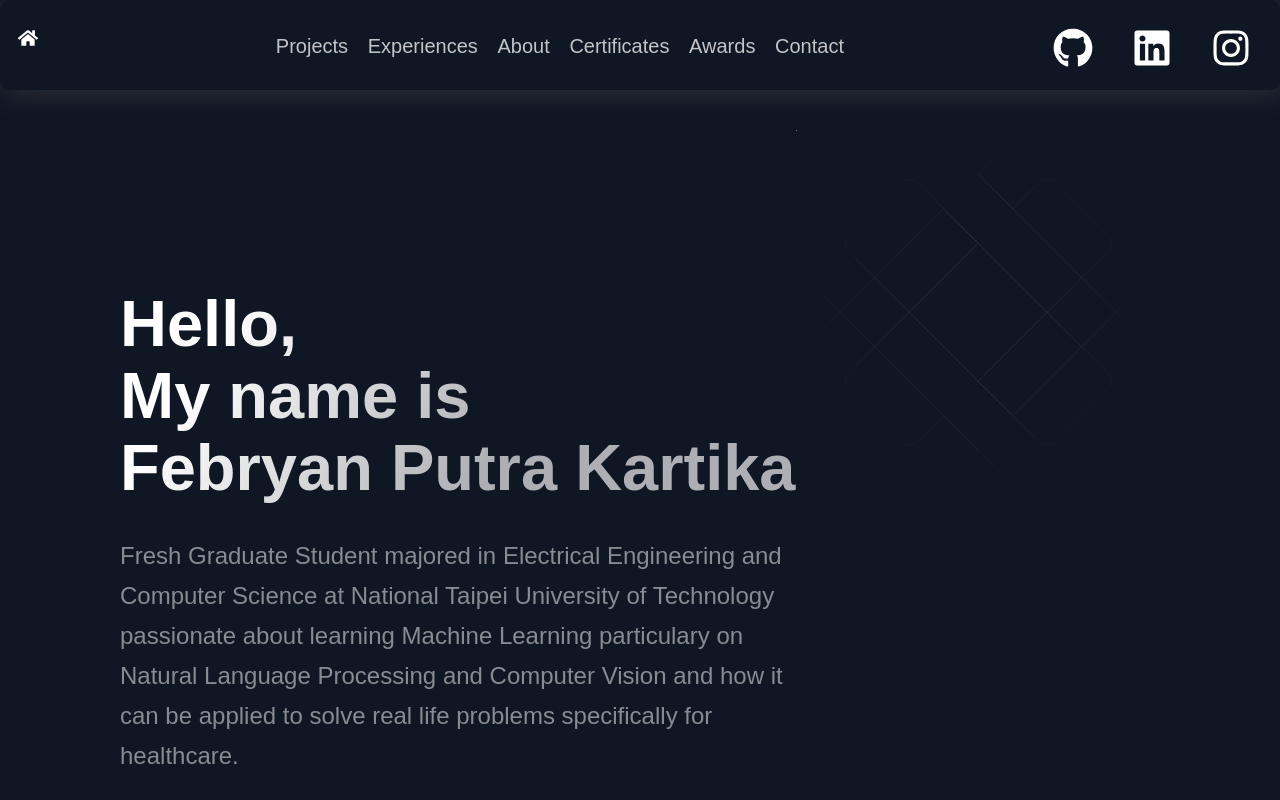
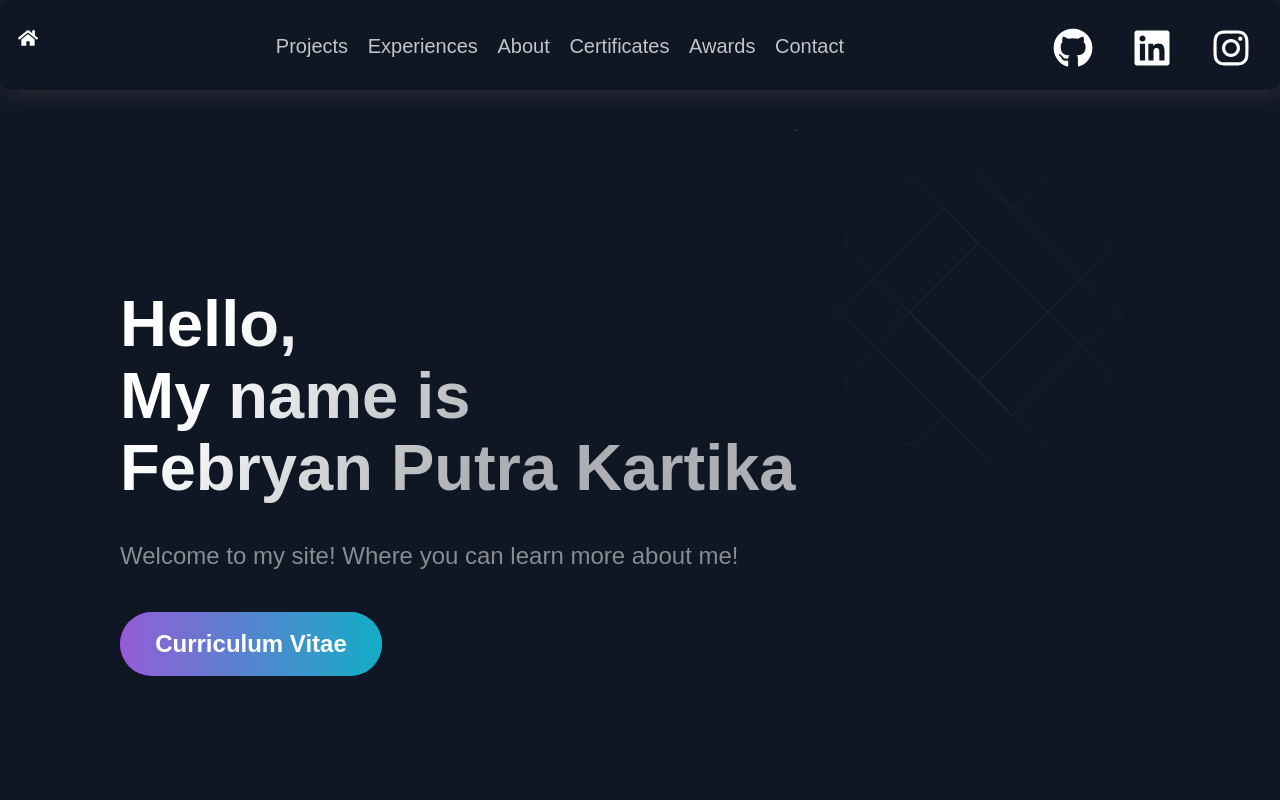
Before and after one commit to fbrynpk/fbrynpk.github.io, a Next.js app: page / in a window 1280 px wide. Shown: the top 800 px of the page. Built offline with nearby package versions, Linux system fonts and the light colour scheme.

Commit message:
Update Hero Profile

```diff
--- a/src/components/Hero/Hero.js
+++ b/src/components/Hero/Hero.js
@@ -20,11 +20,7 @@ const Hero = (props) => (
           Febryan Putra Kartika
         </SectionTitle>
         <SectionText>
-          Fresh Graduate Student majored in Electrical Engineering and Computer
-          Science at National Taipei University of Technology passionate about
-          learning Machine Learning particulary on Natural Language Processing
-          and Computer Vision and how it can be applied to solve real life
-          problems specifically for healthcare.
+          Welcome to my site! Where you can learn more about me!
         </SectionText>
         <form method="get" action="cv.pdf">
           <Button type="submit">Curriculum Vitae</Button>
--- a/src/components/Hero/HeroStyles.js
+++ b/src/components/Hero/HeroStyles.js
@@ -7,9 +7,7 @@ export const LeftSection = styled.div`
     width: 80%;
     display: flex;
     flex-direction: column;
-    padding-top: 150px;
-
-    margin: 0 auto;
+    padding-bottom: 40px;
   }
   @media ${(props) => props.theme.breakpoints.md} {
     width: 100%;
```
